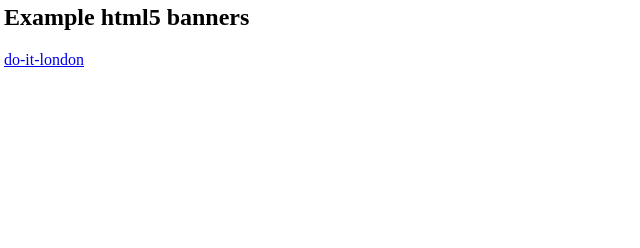
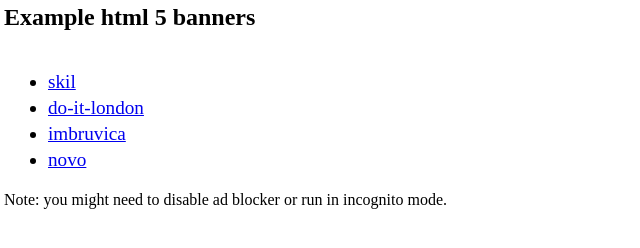
Before and after one commit to xllusion/xllusion.github.io, a plain HTML site: page index.html in a window 1280 px wide. Shown: the whole page, without its empty margins (0-640 px from the left). Drawn offline with Linux system fonts and the light colour scheme.

Commit message:
Initial commit

```diff
--- a/index.html
+++ b/index.html
@@ -5,23 +5,29 @@
         margin: 4px;
       }
 
-      .flex-container1 {
-		display: flex;
-		flex-direction: row;
-	  }
+      li {
+        margin: 4px;
+        font-size: larger;
+      }
+     .flex-container {
+		   display: flex;
+		   flex-direction: column;
+	   }
 
-	  .flex-container2 {
-		display: flex;
-		flex-direction: row;
-	  }
     </style>
 
 <body>
   <div class="block">
-    <h2>Example html5 banners</h2>
+    <h2>Example html 5 banners</h2>
   </div>
-  <div class="flex-container1">
-    <div><a href="do-it-london/index.html" target="_blank">do-it-london</a></div>
+  <div class="flex-container">
+  <ul>
+    <li><a href="skil/index.html" target="_blank">skil</a></li>
+    <li><a href="do-it-london/index.html" target="_blank">do-it-london</a></li>
+    <li><a href="imbruvica/index.html" target="_blank">imbruvica</a></li>
+    <li><a href="novo/index.html" target="_blank">novo</a></li>
+  </ul>
+  <div>Note: you might need to disable ad blocker or run in incognito mode.</div>
   </div>
 </body>
 </html>
```
